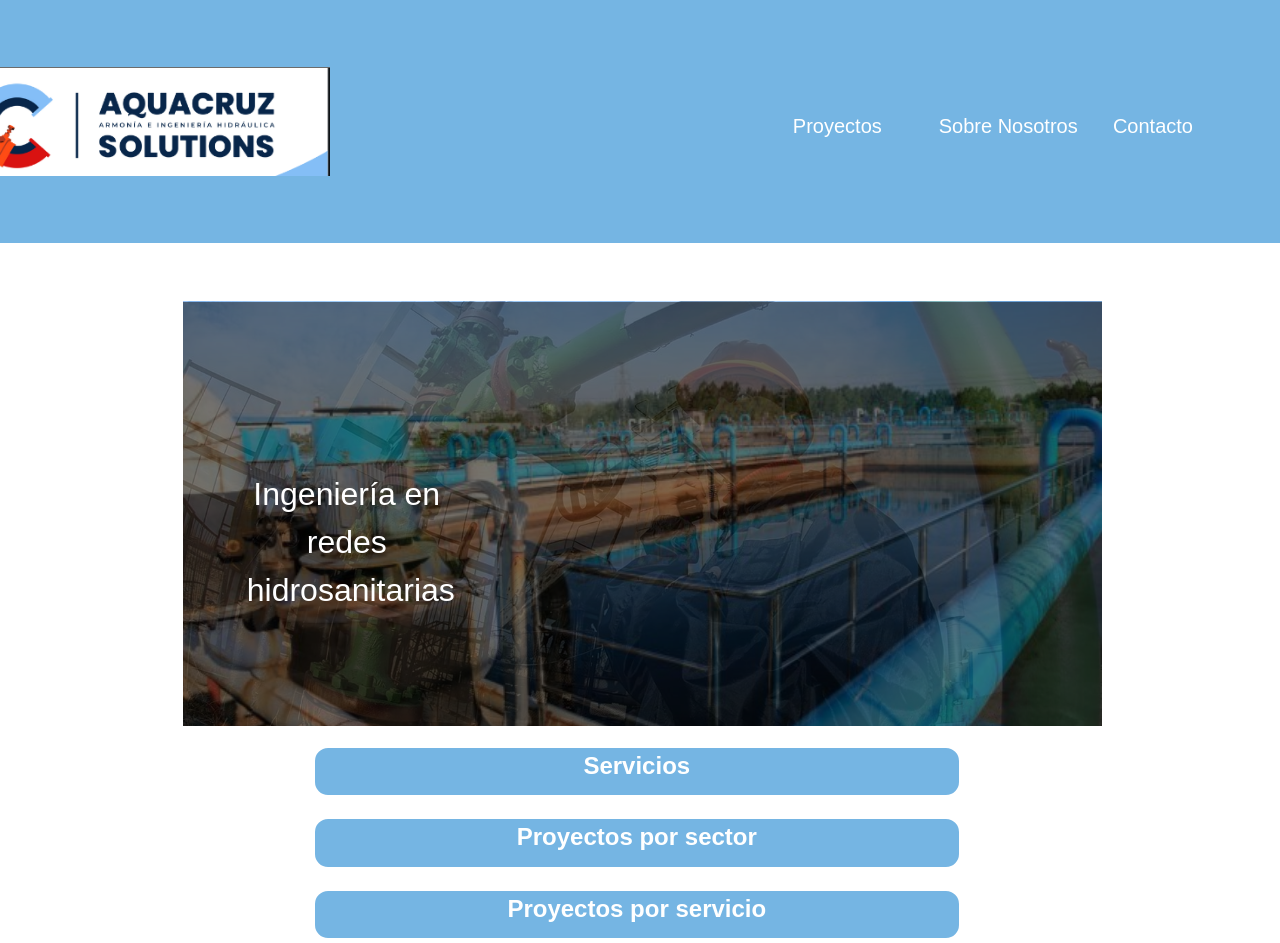
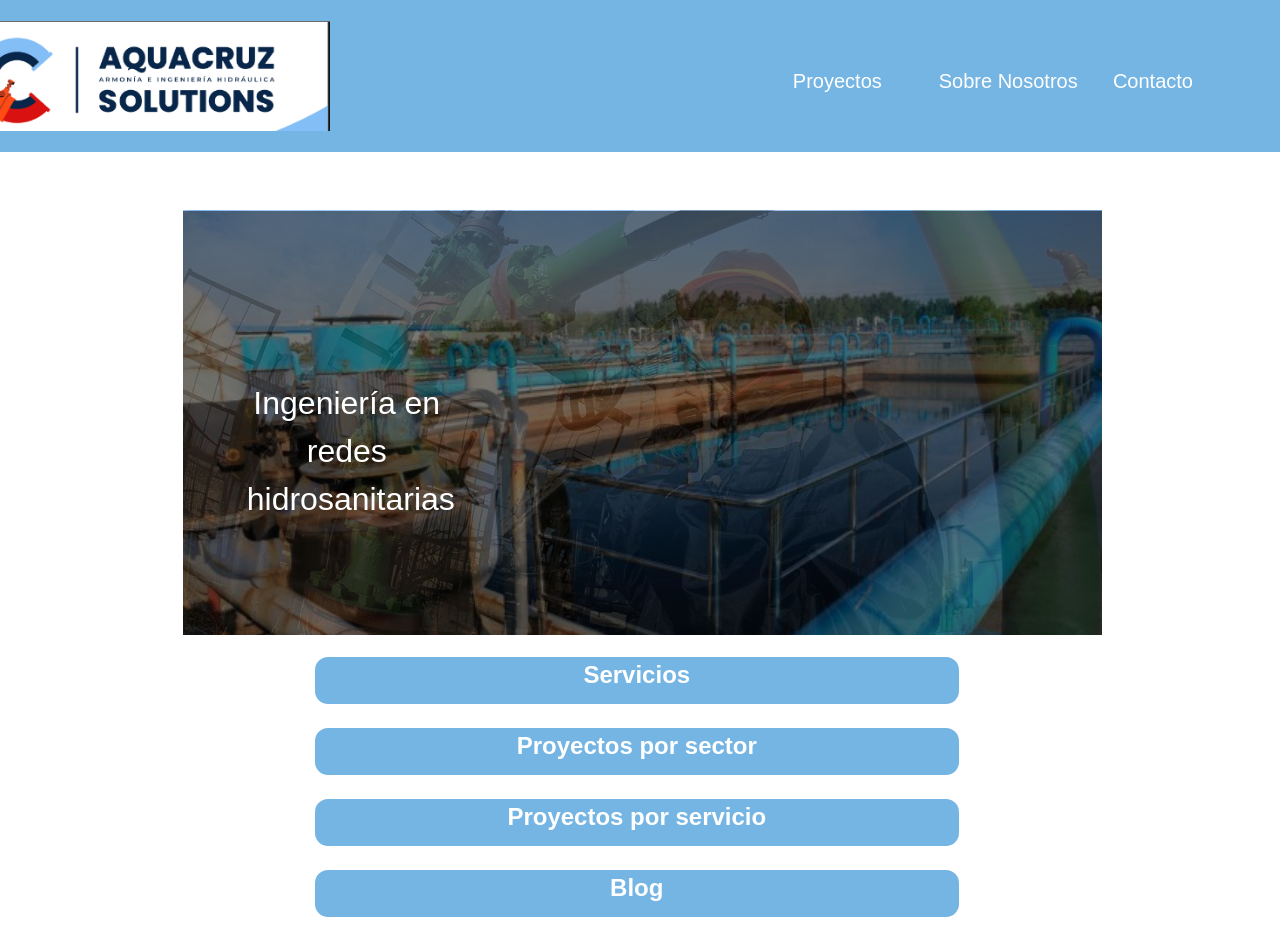
Before and after one commit to BraianBustos/BraianBustos.github.io, a plain HTML site: page index.html in a window 1280 px wide. Shown: the top 943 px of the page. Drawn offline with nearby package versions, Linux system fonts and the light colour scheme.

Commit message:
Update proyectoHid.css

```diff
--- a/proyectoHid.css
+++ b/proyectoHid.css
@@ -9,7 +9,7 @@
 
 header{
     width: 100%;
-    height: 8%;
+    height: 5%;
     background-color: #75B5E3;
     display: flex;
     align-items: center;
```
